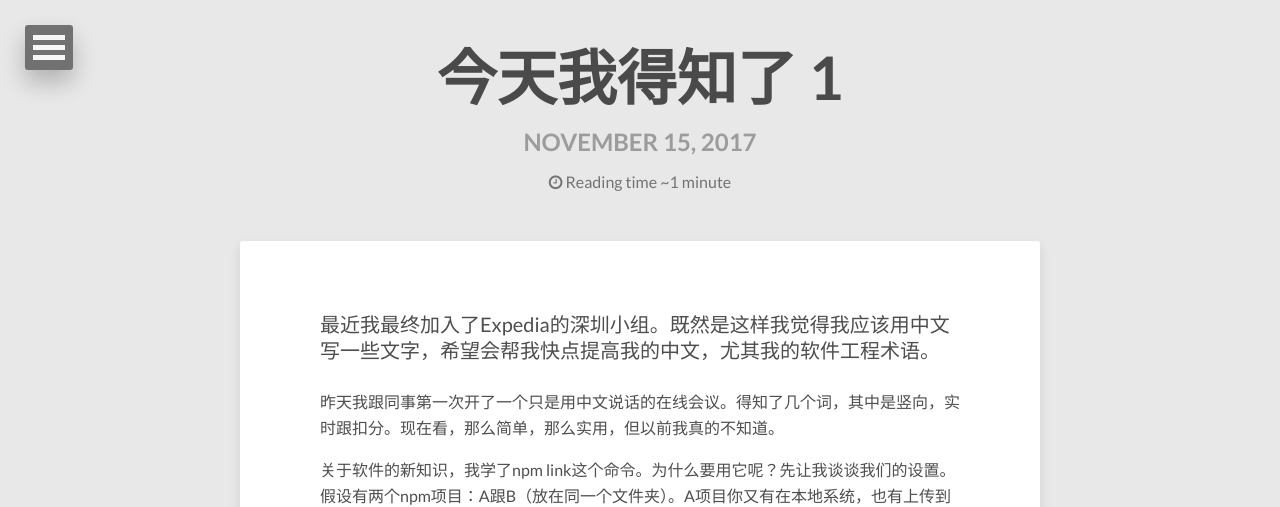
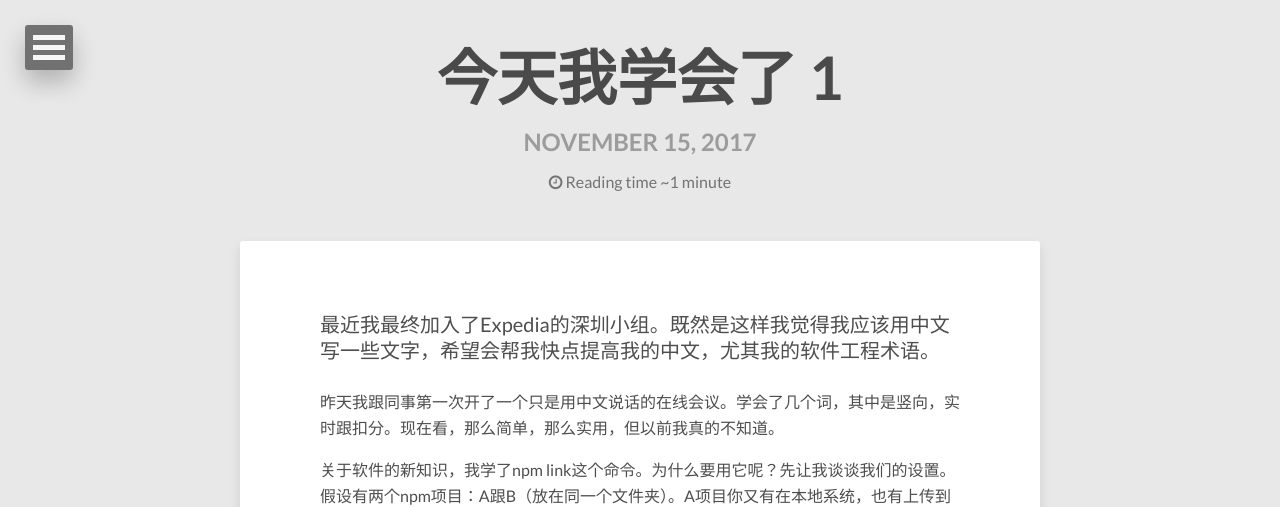
Before and after one commit to petukhov/petukhov.github.io, a Jekyll site: the page built from _posts/2017-11-15-TIL-1.md, in a window 1280 px wide. Shown: the top 507 px of the page. Built offline with Jekyll 4.4.1, drawn with Linux system fonts in a browser that asks for light colours; nearby versions of some CDN libraries; comment, search, counter and statistics services are not loaded.

Commit message:
error corrections

```diff
--- a/_posts/2017-11-15-TIL-1.md
+++ b/_posts/2017-11-15-TIL-1.md
@@ -1,15 +1,15 @@
 ---
 layout: post
-title: 今天我得知了 1
+title: 今天我学会了 1
 description: "今天知道了什么我用中文来解释！"
 modified: 2017-05-17
-excerpt: 最近我最终加入了Expedia的深圳小组，生词，npm link。
+excerpt: 加入了Expedia的深圳小组；生词；npm link
 tags: [深圳，Expedia，TIL]
 ---
 
 最近我最终加入了Expedia的深圳小组。既然是这样我觉得我应该用中文写一些文字，希望会帮我快点提高我的中文，尤其我的软件工程术语。
 
-昨天我跟同事第一次开了一个只是用中文说话的在线会议。得知了几个词，其中是竖向，实时跟扣分。现在看，那么简单，那么实用，但以前我真的不知道。
+昨天我跟同事第一次开了一个只是用中文说话的在线会议。学会了几个词，其中是竖向，实时跟扣分。现在看，那么简单，那么实用，但以前我真的不知道。
 
 关于软件的新知识，我学了npm link这个命令。为什么要用它呢？先让我谈谈我们的设置。假设有两个npm项目：A跟B（放在同一个文件夹）。A项目你又有在本地系统，也有上传到npm registry。B项目是依赖于A的一个普通项目，也就是说A是在B的package.json作为依赖模块。然后假设你要同时开发这两个项目。不幸的是如果你改一下A，你所做的变化不会自动地被B发现，因为B是通过npm registry来下载A的。怎么办？要用npm link！进去B的文件夹，然后把npm link ../A这个命令输入到你的命令行，然后npm工具就会在B的node_modules创建一个指向A的symlink。这个symlink会替代原来的node-modules/A文件夹。就这么简单！
 现在你在A项目改什么都马上可以在B用得着。
```
